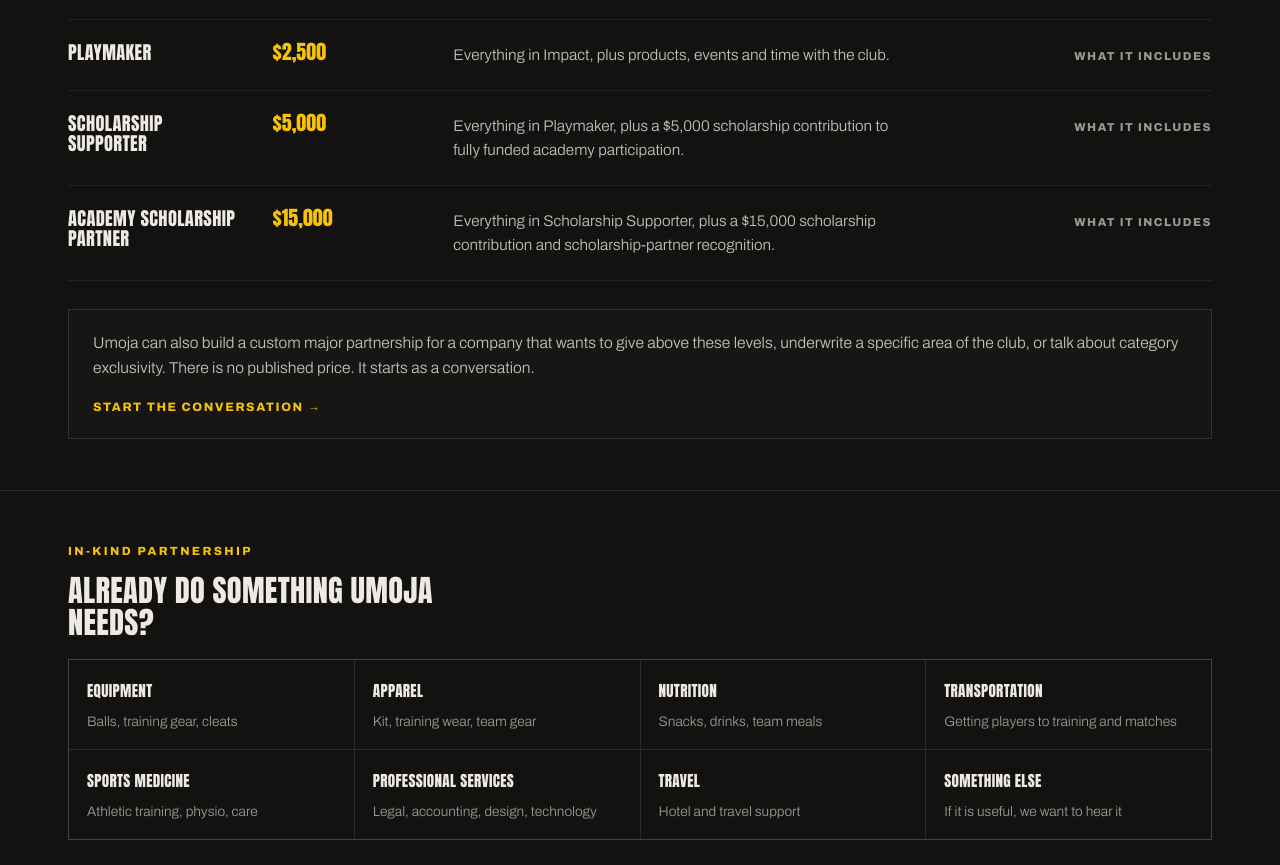
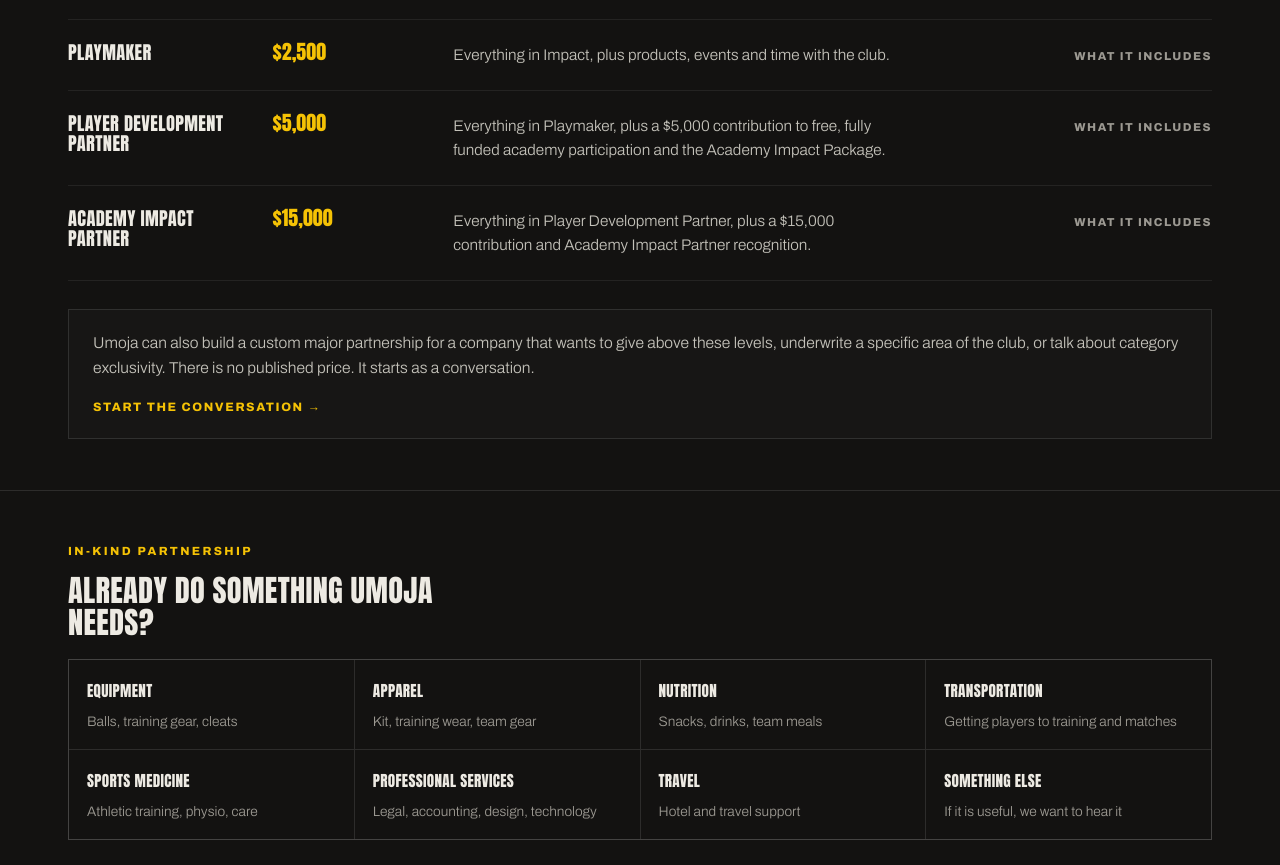
Before and after one commit to himiloski/umoja-main, a plain HTML site: page sponsors.html in a window 1280 px wide. Shown: the part 991-1856 px from the top of the page. Drawn offline with Linux system fonts and the light colour scheme.

Commit message:
Rename partner tiers and add Academy Impact Package (approved by Juliana)
Claude-Session: https://claude.ai/code/session_01VL33cas2gR1QCXhaq8jm3s

Co-authored-by: Claude <noreply@anthropic.com>

```diff
--- a/sponsors.html
+++ b/sponsors.html
@@ -949,34 +949,35 @@ html{scroll-padding-top:120px}
     </div>
   </details>
   <details class="pt-level">
-    <summary><span class="nm">Scholarship Supporter</span><span class="amt">$5,000</span>
-      <p class="say">Everything in Playmaker, plus a $5,000 scholarship contribution to fully funded academy participation.</p><span class="chev">What it includes</span></summary>
+    <summary><span class="nm">Player Development Partner</span><span class="amt">$5,000</span>
+      <p class="say">Everything in Playmaker, plus a $5,000 contribution to free, fully funded academy participation and the Academy Impact Package.</p><span class="chev">What it includes</span></summary>
     <div class="body">
       <p class="h">Everything in Playmaker, plus</p>
       <ul>
-        <li>A $5,000 scholarship contribution to fully funded academy participation for every Umoja player</li>
+        <li>A $5,000 contribution to free, fully funded academy participation for every Umoja player</li>
+        <li>The Academy Impact Package: an Academy Impact Certificate and a personalized Letter from the Academy when you join, a midseason Player Impact Letter on the opportunities and experiences your support makes possible, and an end-of-season Player Development Impact Report</li>
         <li>Recognition by name in Umoja&rsquo;s season letter to academy families</li>
         <li>Logo on one sleeve of both academy match jerseys, home and away (founding partners, two spots: one partner per sleeve)</li>
       </ul>
-      <p class="fine">Paid in cash. Contributions support fully funded participation across the academy and are not assigned to individual players.</p>
+      <p class="fine">Paid in cash. Contributions support free, fully funded participation across the academy and are not assigned to individual players. Impact letters and reports protect player privacy.</p>
     </div>
   </details>
   <details class="pt-level">
-    <summary><span class="nm">Academy Scholarship Partner</span><span class="amt">$15,000</span>
-      <p class="say">Everything in Scholarship Supporter, plus a $15,000 scholarship contribution and scholarship-partner recognition.</p><span class="chev">What it includes</span></summary>
+    <summary><span class="nm">Academy Impact Partner</span><span class="amt">$15,000</span>
+      <p class="say">Everything in Player Development Partner, plus a $15,000 contribution and Academy Impact Partner recognition.</p><span class="chev">What it includes</span></summary>
     <div class="body">
-      <p class="h">Everything in Scholarship Supporter, plus</p>
+      <p class="h">Everything in Player Development Partner, plus</p>
       <ul>
-        <li>A $15,000 scholarship contribution to fully funded academy participation for every Umoja player</li>
-        <li>Year-end impact report on what your partnership supported</li>
-        <li>Scholarship partner announcement on Umoja&rsquo;s social media</li>
+        <li>A $15,000 contribution to free, fully funded academy participation for every Umoja player</li>
+        <li>A more comprehensive Player Development Impact Report, individually tailored to your partnership</li>
+        <li>Academy Impact Partner announcement on Umoja&rsquo;s social media</li>
         <li>Logo on the front of the academy training tops or warm-up tops (founding partners, one spot each)</li>
         <li>Presenting partner of one Umoja club event during the partnership year, chosen by Umoja</li>
         <li>Invitation to an academy match day or event</li>
         <li>First right to renew</li>
-        <li>&ldquo;Academy Scholarship Partner of Umoja Soccer Club&rdquo; title for your marketing (non-exclusive)</li>
+        <li>&ldquo;Academy Impact Partner of Umoja Soccer Club&rdquo; title for your marketing (non-exclusive)</li>
       </ul>
-      <p class="fine">Paid in cash. Contributions support fully funded participation across the academy and are not assigned to individual players.</p>
+      <p class="fine">Paid in cash. Contributions support free, fully funded participation across the academy and are not assigned to individual players. Impact letters and reports protect player privacy.</p>
     </div>
   </details>
   </div>
@@ -1018,7 +1019,7 @@ html{scroll-padding-top:120px}
     <ul class="pt-terms">
       <li><b>Visibility.</b> After a clear welcome as a community partner, your logo appears at Umoja&rsquo;s discretion in normal team coverage. No number of posts, posting schedule, views or reach is promised.</li>
       <li><b>Founding partner kit placements.</b> One partner per placement: the left sleeve and the right sleeve of the match jerseys (home and away), the training tops and the warm-up tops, given to the first partners to sign at the qualifying level. Founding partners have first right to renew their placement when the kit is reordered. Each placement starts with the next production of that garment; timing depends on existing uniform inventory, what the supplier can produce and production lead times. Exact position and size depend on what the supplier allows and on event rules.</li>
-      <li><b>In-kind partnership.</b> The goods or services, the need or expense they cover, their agreed value and the delivery dates are agreed in writing with Umoja before recognition begins. The two Academy scholarship contributions, Scholarship Supporter and Academy Scholarship Partner, are paid in cash.</li>
+      <li><b>In-kind partnership.</b> The goods or services, the need or expense they cover, their agreed value and the delivery dates are agreed in writing with Umoja before recognition begins. The two top academy levels, Player Development Partner and Academy Impact Partner, are paid in cash.</li>
       <li><b>Your agreement.</b> The final community partner agreement and its attached Schedule A &mdash; Partnership Details confirm the specific commitments and placements.</li>
       <li><b>Tax status.</b> Umoja Soccer Club, Inc. is a Georgia nonprofit corporation recognized by the IRS as tax-exempt under Section <span style="white-space:nowrap">501(c)(3)</span>. Umoja does not represent that any particular portion of a partnership payment is tax-deductible; partners should consult their own tax advisor.</li>
     </ul>
@@ -1143,8 +1144,8 @@ var SPONSORSHIP = {
         '<select id="p-level"><option value="">Prefer not to say yet</option>'+
         '<optgroup label="Academy">'+
         '<option>Kickoff — $500</option><option>Impact — $1,000</option>'+
-        '<option>Playmaker — $2,500</option><option>Scholarship Supporter — $5,000</option>'+
-        '<option>Academy Scholarship Partner — $15,000</option></optgroup>'+
+        '<option>Playmaker — $2,500</option><option>Player Development Partner — $5,000</option>'+
+        '<option>Academy Impact Partner — $15,000</option></optgroup>'+
         '<option>Custom or larger partnership</option>'+
         '<option>In-kind only</option>'+
         '<option>Not sure yet</option></select></label>'+
```
